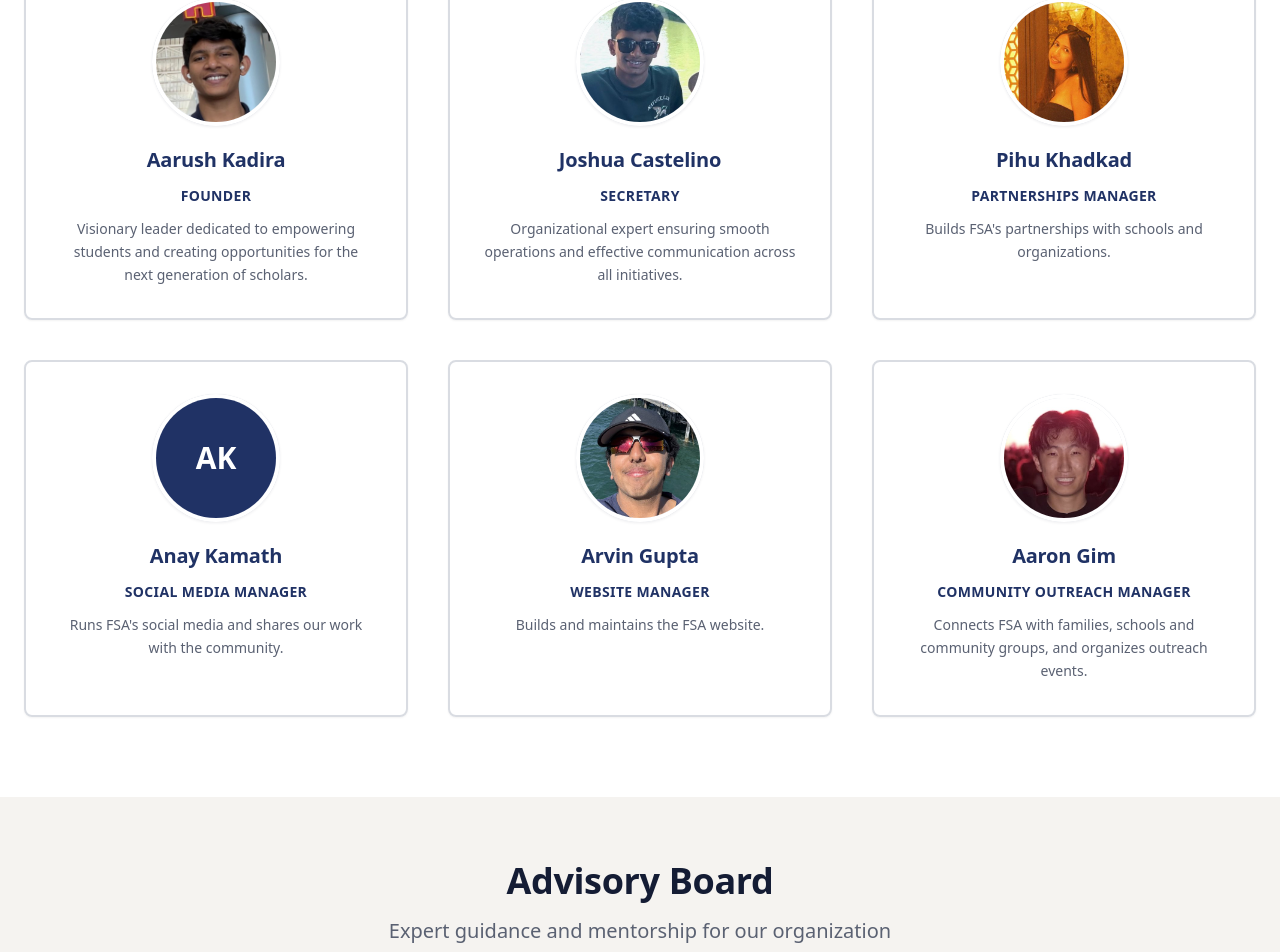
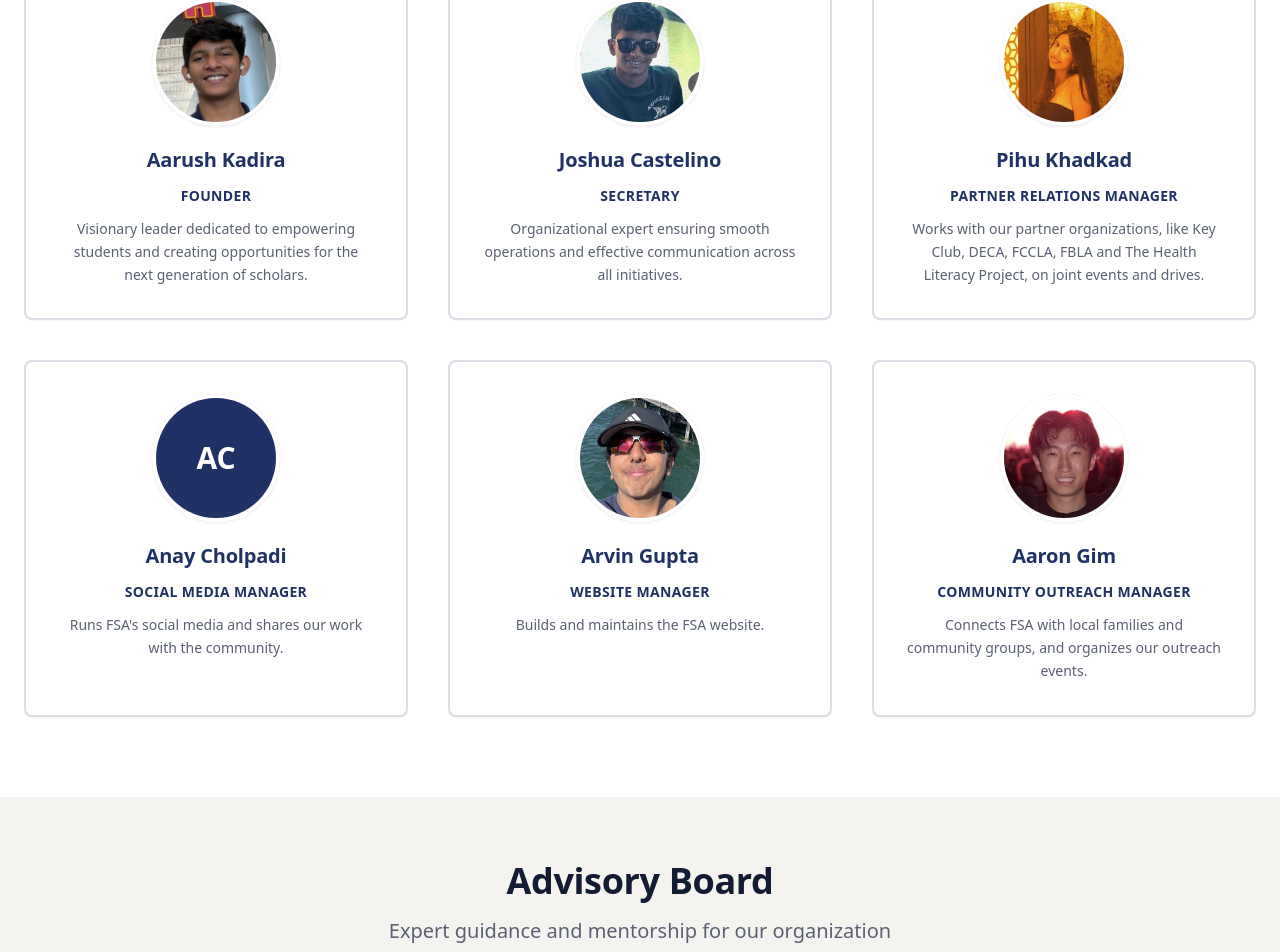
Before and after one commit to aarushkadira-dot/FSA, a React (Vite) app: page /team in a window 1280 px wide. Shown: the part 718-1670 px from the top of the page. Built offline with nearby package versions, Linux system fonts and the light colour scheme; the HTML template or start-up script is replaced by a standard one; a web font is replaced by a local one.

Commit message:
Fix Anay's name; separate Pihu's and Aaron's roles
Pihu becomes Partner Relations Manager (partner organizations); Aaron's
bio focuses on families and community groups.

Co-Authored-By: Claude Opus 5.5 <noreply@anthropic.com>
Claude-Session: https://claude.ai/code/session_01K3uiZEeKbECrgebgaCAcvt

```diff
--- a/src/data/team.ts
+++ b/src/data/team.ts
@@ -18,12 +18,12 @@ export const STUDENT_BOARD: TeamMember[] = [
   },
   {
     name: "Pihu Khadkad",
-    role: "Partnerships Manager",
-    bio: "Builds FSA's partnerships with schools and organizations.",
+    role: "Partner Relations Manager",
+    bio: "Works with our partner organizations, like Key Club, DECA, FCCLA, FBLA and The Health Literacy Project, on joint events and drives.",
     image: "/pihu.jpg",
   },
   {
-    name: "Anay Kamath",
+    name: "Anay Cholpadi",
     role: "Social Media Manager",
     bio: "Runs FSA's social media and shares our work with the community.",
   },
@@ -36,7 +36,7 @@ export const STUDENT_BOARD: TeamMember[] = [
   {
     name: "Aaron Gim",
     role: "Community Outreach Manager",
-    bio: "Connects FSA with families, schools and community groups, and organizes outreach events.",
+    bio: "Connects FSA with local families and community groups, and organizes our outreach events.",
     image: "/aaron.jpg",
   },
 ];
```
